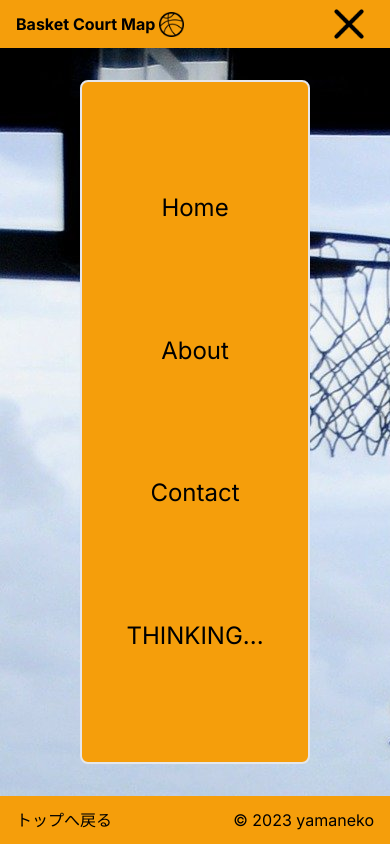
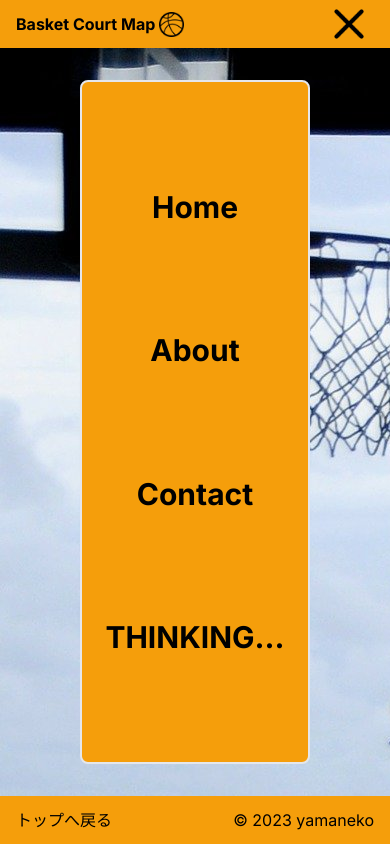
Before and after one commit to yamaneko86/basket-court-map-ts, a Next.js app: page / in a window 390 px wide. Both pictures are taken after a click on the button 357 px from the left and 24 px from the top of the page. Built offline with nearby package versions, Linux system fonts and the light colour scheme; no server answers; the database is empty.

Commit message:
💄 フォントサイズの修正

```diff
--- a/src/app/_components/Header.tsx
+++ b/src/app/_components/Header.tsx
@@ -21,7 +21,7 @@ const Header = () => {
       />
       {openMenu ? (
         <>
-          <ul className="sm:hidden flex flex-col animate-fade-in absolute inset-20 justify-evenly items-center bg-amber-500 border-2 rounded-lg text-2xl">
+          <ul className="sm:hidden flex flex-col animate-fade-in absolute inset-20 justify-evenly items-center bg-amber-500 border-2 rounded-lg text-3xl font-bold">
             <li className="hover:text-white">
               <Link href={"/"}>Home</Link>
             </li>
```
